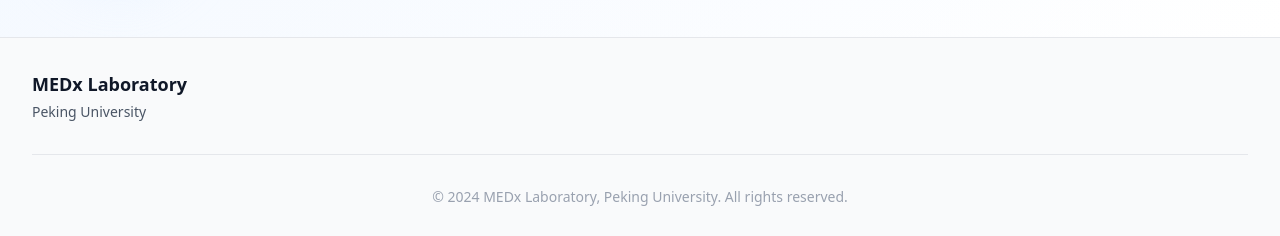
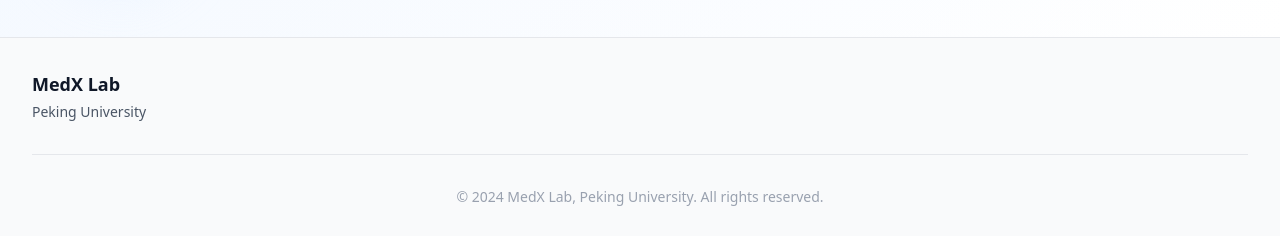
Before and after one commit to MedX-PKU/medx-pku.github.io, a Vue app: page / in a window 1280 px wide. Shown: the part 3955-4191 px from the top of the page. Built offline with nearby package versions, Linux system fonts and the light colour scheme.

Commit message:
feat: update lab name from "MedX Laboratory" to "MedX Lab"
Update the lab name across LICENSE, README.md, and Footer.vue to use the consistent "MedX Lab" branding. This change standardizes the lab name throughout the project documentation and user interface for better brand consistency.

```diff
--- a/src/components/common/Footer.vue
+++ b/src/components/common/Footer.vue
@@ -4,7 +4,7 @@
       <div class="flex flex-col md:flex-row justify-between items-center">
         <div class="mb-4 md:mb-0">
           <h3 class="text-lg font-semibold text-gray-900">
-            MEDx Laboratory
+            MedX Lab
           </h3>
           <p class="text-sm text-gray-600 mt-1">
             Peking University
@@ -21,7 +21,7 @@
       </div>
       <div class="mt-8 pt-8 border-t border-gray-200 text-center">
         <p class="text-sm text-gray-400">
-          © 2024 MEDx Laboratory, Peking University. All rights reserved.
+          © 2024 MedX Lab, Peking University. All rights reserved.
         </p>
       </div>
     </div>
```
Also changed, not shown: 2 other files (tests, documents, lock files or other folders).
